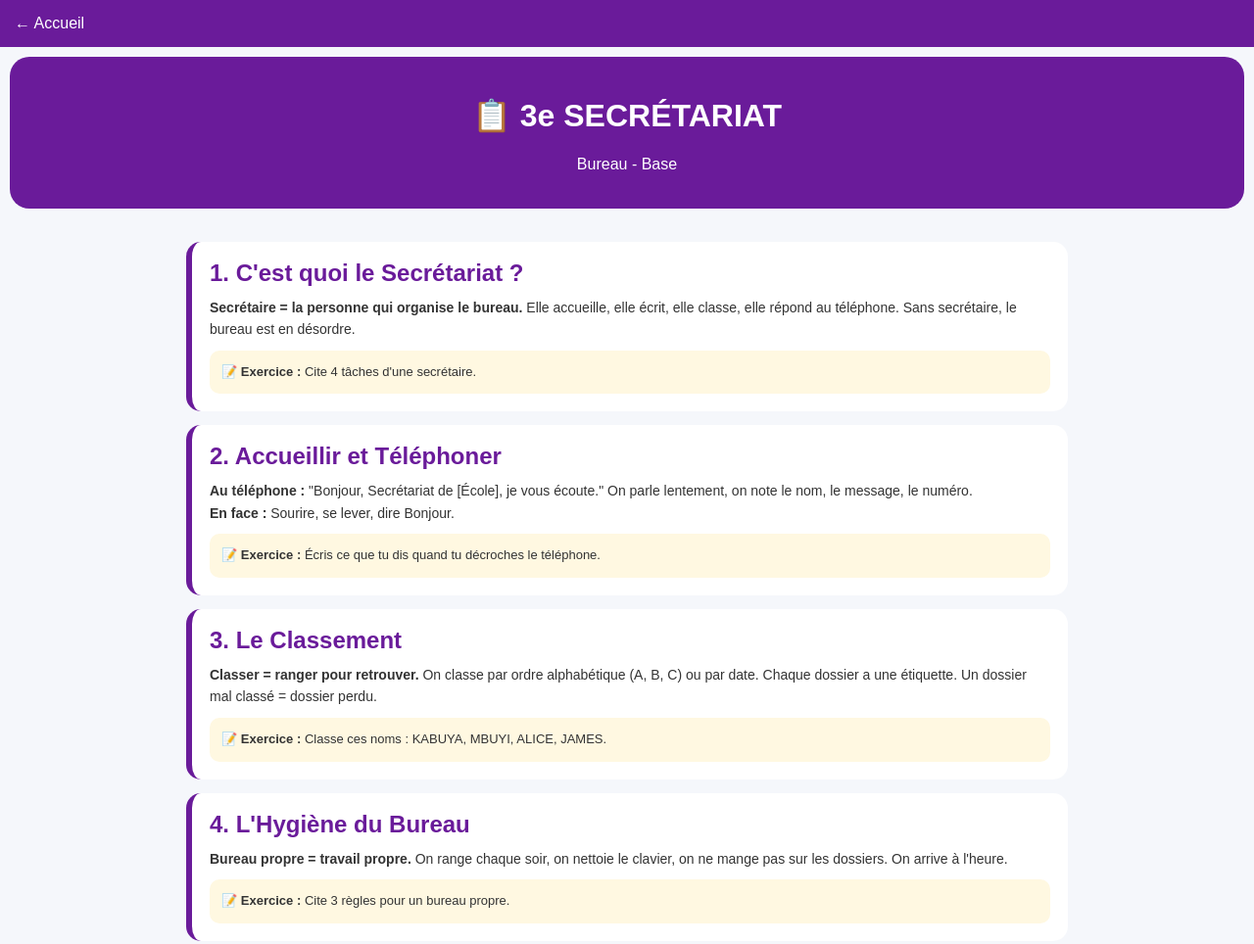
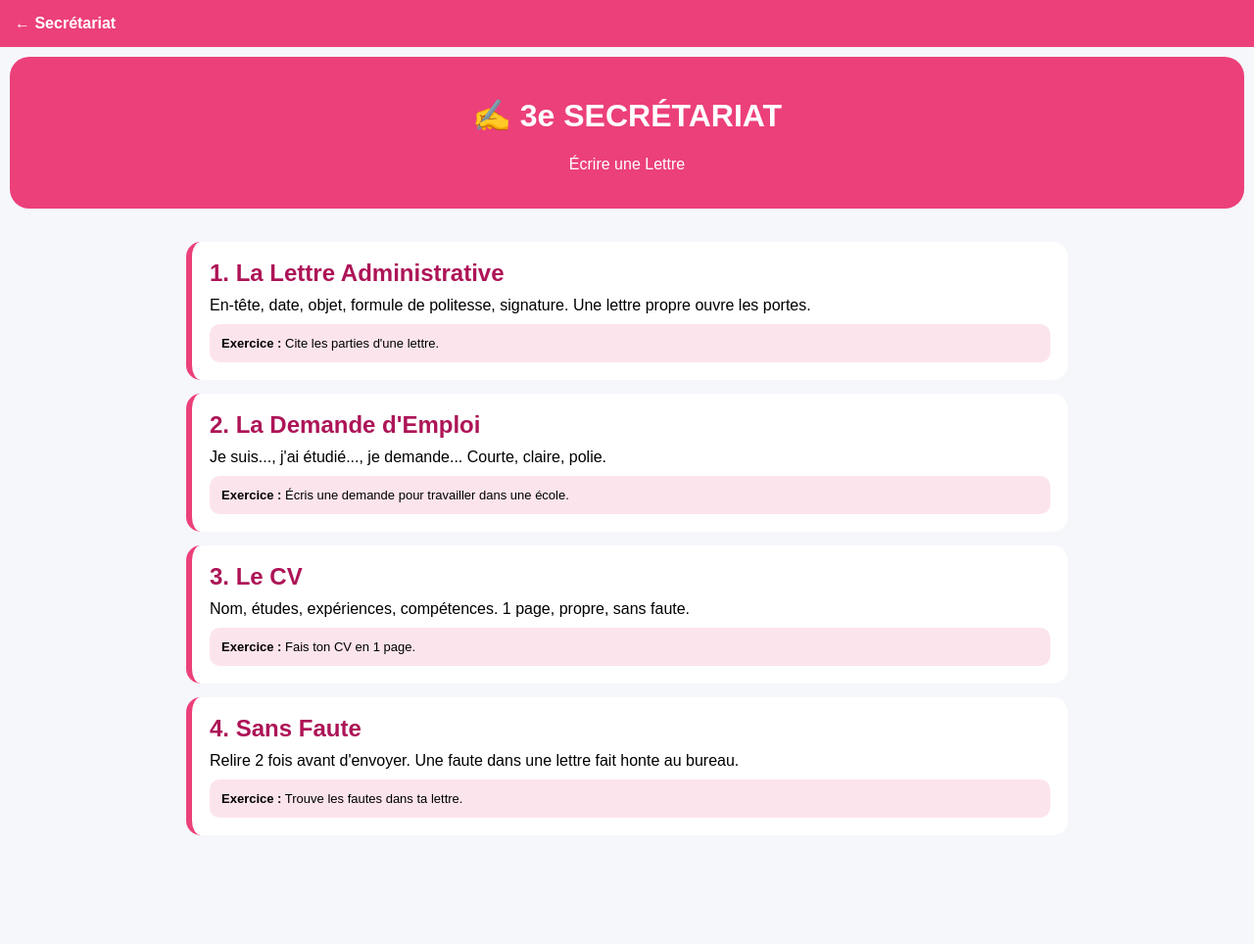
Before and after one commit to fenicienjayden-arch/ed-pour-tous, a plain HTML site: page 3e-secretariat.html in a window 1280 px wide. Shown: the whole page at 98% size. After the commit the page ends 877 px from the top, so only its background shows below. Drawn offline with Linux system fonts and the light colour scheme.

Commit message:
Update 3e-secretariat.html

```diff
--- a/3e-secretariat.html
+++ b/3e-secretariat.html
@@ -1,29 +1,6 @@
-<!DOCTYPE html>
-<html lang="fr">
-<head>
-<meta charset="UTF-8">
-<meta name="viewport" content="width=device-width, initial-scale=1.0">
-<title>3e Secrétariat</title>
-<style>
-body{margin:0;font-family:Arial;background:#f5f7fb}
-.top{background:#6a1b9a;color:#fff;padding:15px}
-.top a{color:#fff;text-decoration:none}
-.banner{background:#6a1b9a;color:#fff;margin:10px;padding:20px;border-radius:20px;text-align:center}
-.box{max-width:900px;margin:auto;padding:10px}
-.lecon{background:#fff;border-radius:15px;padding:18px;margin:14px 0;border-left:6px solid #6a1b9a}
-.lecon h2{color:#6a1b9a;margin:0 0 10px}
-.texte{font-size:14px;line-height:1.6;color:#333}
-.exo{background:#fff8e1;padding:12px;border-radius:10px;margin-top:10px;font-size:13px}
-</style>
-</head>
-<body>
-<div class="top"><a href="index.html">← Accueil</a></div>
-<div class="banner"><h1>📋 3e SECRÉTARIAT</h1><p>Bureau - Base</p></div>
-<div class="box">
-<div class="lecon"><h2>1. C'est quoi le Secrétariat ?</h2><div class="texte"><b>Secrétaire = la personne qui organise le bureau.</b> Elle accueille, elle écrit, elle classe, elle répond au téléphone. Sans secrétaire, le bureau est en désordre.<div class="exo"><b>📝 Exercice :</b> Cite 4 tâches d'une secrétaire.</div></div></div>
-<div class="lecon"><h2>2. Accueillir et Téléphoner</h2><div class="texte"><b>Au téléphone :</b> "Bonjour, Secrétariat de [École], je vous écoute." On parle lentement, on note le nom, le message, le numéro.<br><b>En face :</b> Sourire, se lever, dire Bonjour.<div class="exo"><b>📝 Exercice :</b> Écris ce que tu dis quand tu décroches le téléphone.</div></div></div>
-<div class="lecon"><h2>3. Le Classement</h2><div class="texte"><b>Classer = ranger pour retrouver.</b> On classe par ordre alphabétique (A, B, C) ou par date. Chaque dossier a une étiquette. Un dossier mal classé = dossier perdu.<div class="exo"><b>📝 Exercice :</b> Classe ces noms : KABUYA, MBUYI, ALICE, JAMES.</div></div></div>
-<div class="lecon"><h2>4. L'Hygiène du Bureau</h2><div class="texte"><b>Bureau propre = travail propre.</b> On range chaque soir, on nettoie le clavier, on ne mange pas sur les dossiers. On arrive à l'heure.<div class="exo"><b>📝 Exercice :</b> Cite 3 règles pour un bureau propre.</div></div></div>
-</div>
-</body>
-</html>
+<!DOCTYPE html><html lang="fr"><head><meta charset="UTF-8"><meta name="viewport" content="width=device-width, initial-scale=1.0"><title>3e Secrétariat</title><style>body{margin:0;font-family:Arial;background:#f5f7fb}.top{background:#ec407a;padding:15px}.top a{color:#fff;text-decoration:none;font-weight:bold}.banner{background:#ec407a;color:#fff;margin:10px;padding:20px;border-radius:20px;text-align:center}.box{max-width:900px;margin:auto;padding:10px}.lecon{background:#fff;border-radius:15px;padding:18px;margin:14px 0;border-left:6px solid #ec407a}.lecon h2{color:#ad1457;margin:0 0 10px}.exo{background:#fce4ec;padding:12px;border-radius:10px;margin-top:10px;font-size:13px}</style></head><body><div class="top"><a href="option-secretariat.html">← Secrétariat</a></div><div class="banner"><h1>✍️ 3e SECRÉTARIAT</h1><p>Écrire une Lettre</p></div><div class="box">
+<div class="lecon"><h2>1. La Lettre Administrative</h2>En-tête, date, objet, formule de politesse, signature. Une lettre propre ouvre les portes. <div class="exo"><b>Exercice :</b> Cite les parties d'une lettre.</div></div>
+<div class="lecon"><h2>2. La Demande d'Emploi</h2>Je suis..., j'ai étudié..., je demande... Courte, claire, polie. <div class="exo"><b>Exercice :</b> Écris une demande pour travailler dans une école.</div></div>
+<div class="lecon"><h2>3. Le CV</h2>Nom, études, expériences, compétences. 1 page, propre, sans faute. <div class="exo"><b>Exercice :</b> Fais ton CV en 1 page.</div></div>
+<div class="lecon"><h2>4. Sans Faute</h2>Relire 2 fois avant d'envoyer. Une faute dans une lettre fait honte au bureau. <div class="exo"><b>Exercice :</b> Trouve les fautes dans ta lettre.</div></div>
+</div></body></html>
```
